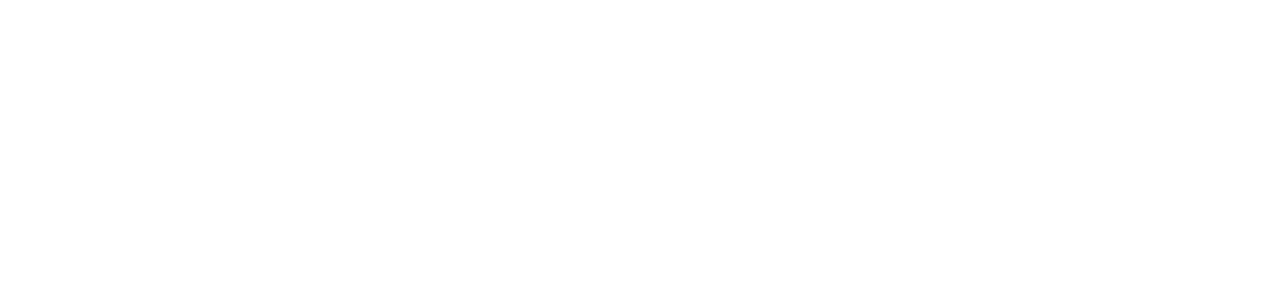
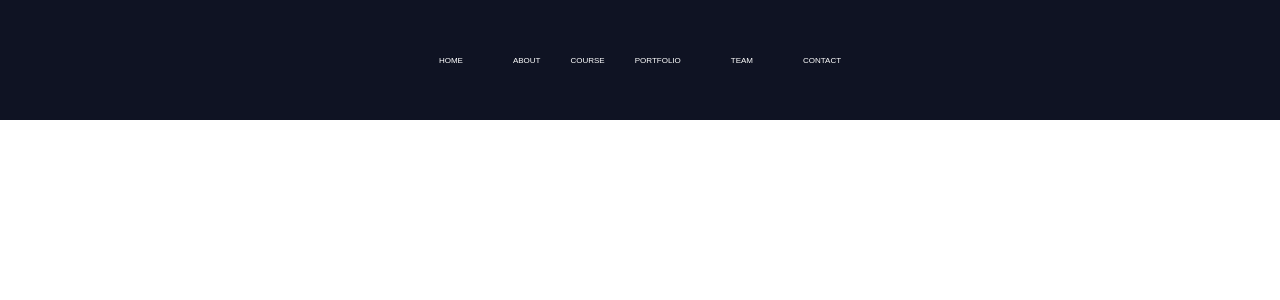
Before and after one commit to yoavelko/mid-project, a React (Vite) app: page / in a window 1280 px wide. Shown: the top 300 px of the page. Built offline with nearby package versions, Linux system fonts and the light colour scheme.

Commit message:
header-upload

```diff
--- a/package.json
+++ b/package.json
@@ -11,7 +11,8 @@
   },
   "dependencies": {
     "react": "^18.2.0",
-    "react-dom": "^18.2.0"
+    "react-dom": "^18.2.0",
+    "react-router-dom": "^6.11.2"
   },
   "devDependencies": {
     "@types/react": "^18.0.37",
--- a/src/App.jsx
+++ b/src/App.jsx
@@ -2,6 +2,8 @@ import { useState } from 'react'
 import reactLogo from './assets/react.svg'
 import viteLogo from '/vite.svg'
 import './App.css'
+import Header from './components/Navbar/Header'
+
 
 function App() {
   const [count, setCount] = useState(0)
@@ -9,7 +11,7 @@ function App() {
   return (
 
     <div id='app-container'>
-
+      <Header />
     </div>
   )
 }
--- /dev/null
+++ b/src/components/About/About.css
@@ -0,0 +1,8 @@
+*{
+    padding: 0;
+    margin: 0;
+    box-sizing: border-box;
+}
+.headline{
+    background-color: rgb(15,19,35);
+}
--- /dev/null
+++ b/src/components/Navbar/Header.css
@@ -0,0 +1,122 @@
+* {
+  padding: 0;
+  margin: 0;
+  box-sizing: border-box;
+}
+
+.header {
+  margin-top: 0;
+  padding: 0;
+  width: 100%;
+  display: flex;
+  justify-content: space-evenly;
+  align-items: center;
+  height: 15vh;
+  background: rgb(15, 19, 35);
+  z-index: 1;
+  overflow: visible;
+}
+.navbar-container{
+  display: flex;
+  justify-content: space-evenly;
+  align-items: center;
+  width: 100%;
+}
+
+ul {
+  margin: 0;
+  padding: 0;
+  display: flex;
+}
+
+ul .navbar {
+  list-style: none;
+  margin: 0 20px;
+  transition: 0.5s;
+  position: relative;
+}
+
+ul li a {
+  display: block;
+  position: relative;
+  text-decoration: none;
+  padding: 5px;
+  font-size: 8px;
+  font-family: sans-serif;
+  color: #fff;
+  text-transform: uppercase;
+}
+
+ul li:hover {
+  transform: scale(1.2);
+}
+
+ul li a:before {
+  content: "";
+  position: absolute;
+  top: 0;
+  left: 0;
+  width: 100%;
+  height: 100%;
+  background: #ff497c;
+  transition: 0.5s;
+  transform-origin: right;
+  transform: scaleX(0);
+  z-index: -1;
+}
+
+ul li:hover:before {
+  transition: transform 0.5s;
+  transform-origin: left;
+  transform: scaleX(1);
+}
+
+.navbar-container ul {
+  list-style: none;
+  padding: 0;
+  margin: 0;
+}
+
+.navbar-container li {
+  display: inline-block;
+  position: relative;
+}
+
+.navbar-container a {
+  text-decoration: none;
+}
+
+.navbar-container .submenu {
+  display: none;
+  position: absolute;
+  left: 0;
+  padding: 10px;
+  transform: scaleY(0);
+  transition: transform 0.3s ease-in-out;
+  z-index: 2;
+  background-color: rgb(15, 19, 35);
+}
+
+.navbar-container .option-list:hover .submenu {
+  display: block;
+  transform: scaleY(1);
+  overflow: visible;
+}
+
+.navbar-container .submenu li {
+  margin: 5px 0;
+}
+
+.navbar-container .submenu li a {
+  transition: transform 0.5s;
+}
+
+.navbar-container .submenu li:hover a {
+  transform: scale(1.2);
+}
+
+.navbar-container .submenu:hover {
+  display: block;
+  transform: scaleY(1);
+  overflow: visible;
+}
--- /dev/null
+++ b/src/components/Navbar/Header.jsx
@@ -0,0 +1,32 @@
+import React from 'react'
+import './Header.css'
+import {Link} from 'react-router-dom'
+
+const Header = () => {
+  return (
+    <div className='header'>
+        <div className='navbar-container'>
+        <ul className='navbar-holder'>
+          <li className='navbar' ><a href="#">Home</a></li>
+          <li className='navbar'><Link to = '/About'> About </Link></li>
+          <li className="option-list">
+              <a href="#">course
+              <ul class="submenu">
+              <li className='navbar'><a href="#">Member 1</a></li>
+              <li className='navbar'><a href="#">Member 2</a></li>
+              <li className='navbar'><a href="#">Member 3</a></li>
+           </ul>
+              </a>
+          </li>
+          <li className='navbar'><a href="#">Portfolio</a></li>
+          <li className='navbar'><a href="#">Team</a></li>
+          <li className='navbar'><a href="#">Contact</a></li>
+        </ul>
+        </div>
+
+
+    </div>
+  )
+}
+
+export default Header
--- a/src/main.jsx
+++ b/src/main.jsx
@@ -1,9 +1,13 @@
 import React from 'react'
 import ReactDOM from 'react-dom/client'
 import App from './App.jsx'
+import { BrowserRouter} from 'react-router-dom'
+
 
 ReactDOM.createRoot(document.getElementById('root')).render(
   <React.StrictMode>
+    <BrowserRouter>
     <App />
+    </BrowserRouter>
   </React.StrictMode>,
 )
```
Also changed, not shown: src/components/About/About.jsx (added, +17 -0 lines), 1 other file (tests, documents, lock files or other folders).
